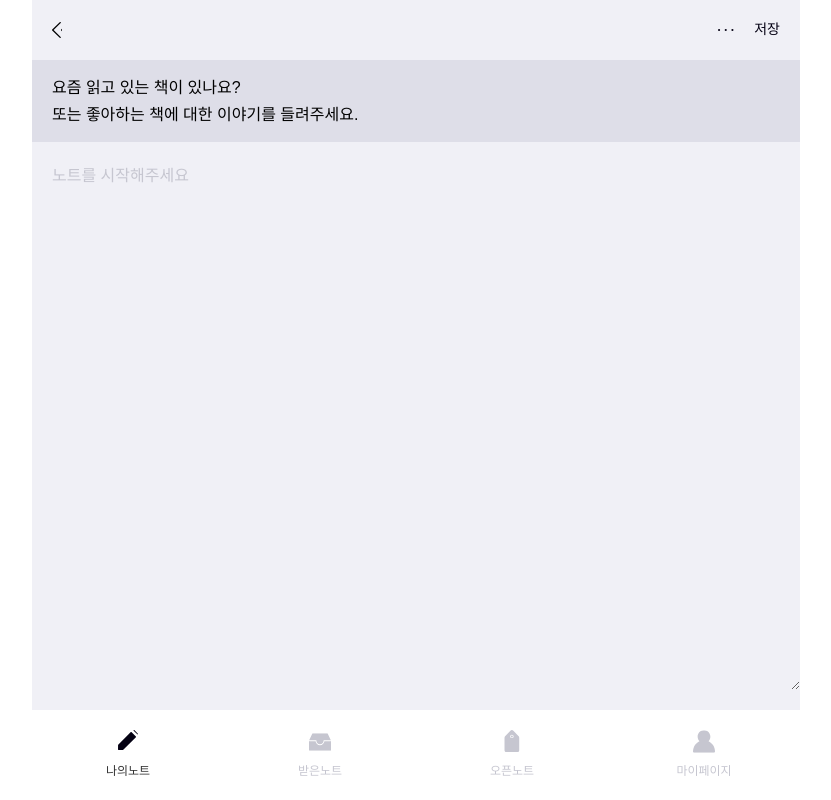
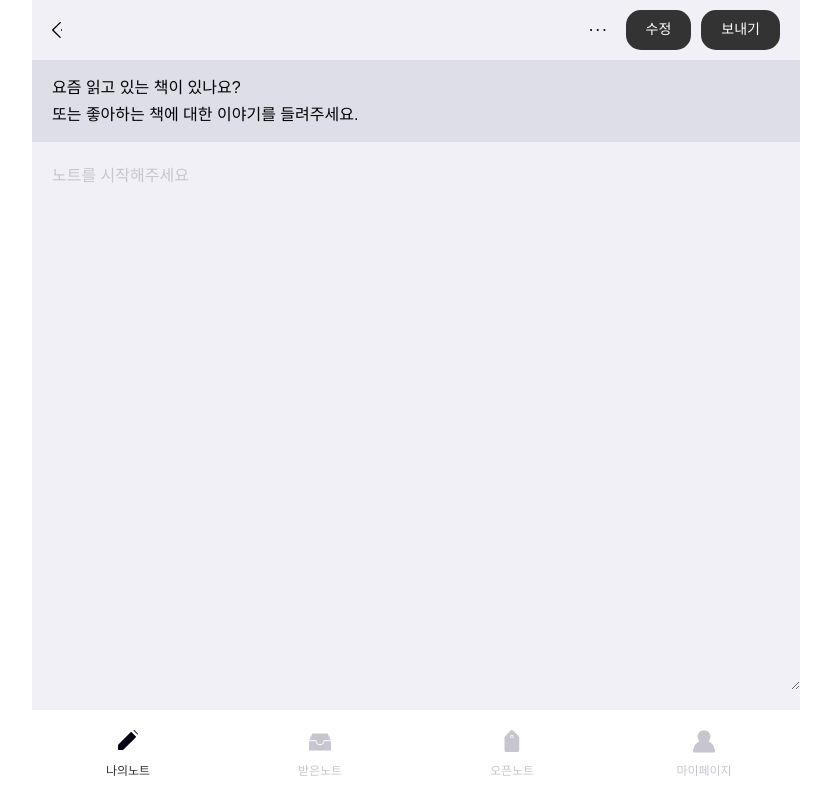
Before and after one commit to wavynote/wavynote, a Next.js app in the folder frontend/: page /write in a window 1280 px wide. Both pictures are taken after a click on the button "저장". Shown: the whole page, without its empty margins (224-1055 px from the left). Built offline with nearby package versions, Linux system fonts and the light colour scheme.

Commit message:
feat : write 페이지 버튼 영역 수정

```diff
--- a/frontend/src/app/folder/page.tsx
+++ b/frontend/src/app/folder/page.tsx
@@ -1,7 +1,7 @@
+
 import IconBtn from "@/components/IconBtn";
 import TextBtn from "@/components/TextBtn";
 import FolderBtn from "@/components/FolderBtn";
-
 
 import styles from "./page.module.scss";
 import "@/assets/scss/style.scss";
@@ -9,6 +9,7 @@ import "@/assets/scss/style.scss";
 import Link from "next/link";
 
 export default function folderList() {
+
   return (
     <div className="contentMin">
       <div className="">
--- a/frontend/src/app/write/page.tsx
+++ b/frontend/src/app/write/page.tsx
@@ -1,7 +1,10 @@
+"use client"
+import React from "react";
+import { useState } from "react";
+
 import IconBtn from "@/components/IconBtn";
 import TextBtn from "@/components/TextBtn";
 import FolderBtn from "@/components/FolderBtn";
-
 
 import styles from "./page.module.scss";
 import "@/assets/scss/style.scss";
@@ -9,6 +12,13 @@ import "@/assets/scss/style.scss";
 import Link from "next/link";
 
 export default function folderEdit() {
+
+  const [isDone, setIsOpen] = useState(false);
+
+  function toggleBtn(){
+    setIsOpen((isDone) => !isDone);
+  }
+
   return (
     <div className="contentMin">
       <div className="">
@@ -21,7 +31,11 @@ export default function folderEdit() {
             </div>
             <div className="headerBtnWrap">
               <IconBtn name="" type="etc"></IconBtn>
-              <TextBtn name="저장" type="light"></TextBtn>
+              {!isDone && <button className="textBtn light" onClick={toggleBtn}>저장</button>}
+              {isDone && <div className="headerBtnMin">
+                <button className="textBtn dark" onClick={toggleBtn}>수정</button>
+                <button className="textBtn dark">보내기</button>
+              </div>}
             </div>
           </header>
         </section>
--- a/frontend/src/assets/scss/layout.scss
+++ b/frontend/src/assets/scss/layout.scss
@@ -67,6 +67,13 @@
         display: flex;
         align-items: center;
         gap: 20px;
+
+        .headerBtnMin{
+          display: flex;
+          align-items: center;
+          gap: 10px;
+        }
+
       }
     }
 
--- a/frontend/src/components/TextBtn.tsx
+++ b/frontend/src/components/TextBtn.tsx
@@ -1,11 +1,8 @@
-import Link from "next/link";
-
 type ButtonType = "light" | "dark" | "newNote";
 
 interface ButtonProps {
   name: string;
   type: ButtonType;
-  component: React.ElementType;
 }
 
 function getTheme(type: ButtonType) {
```
